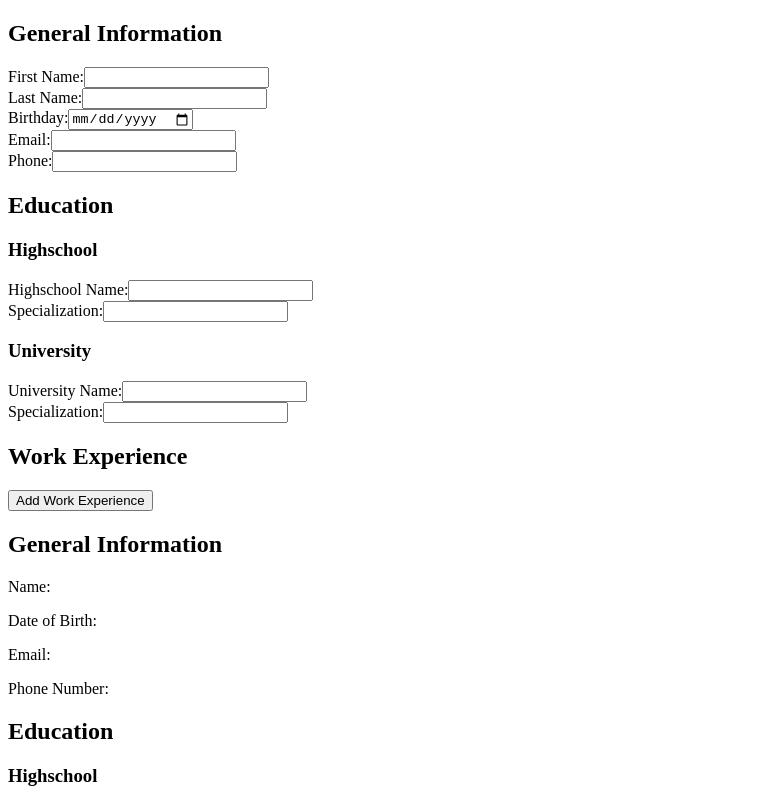
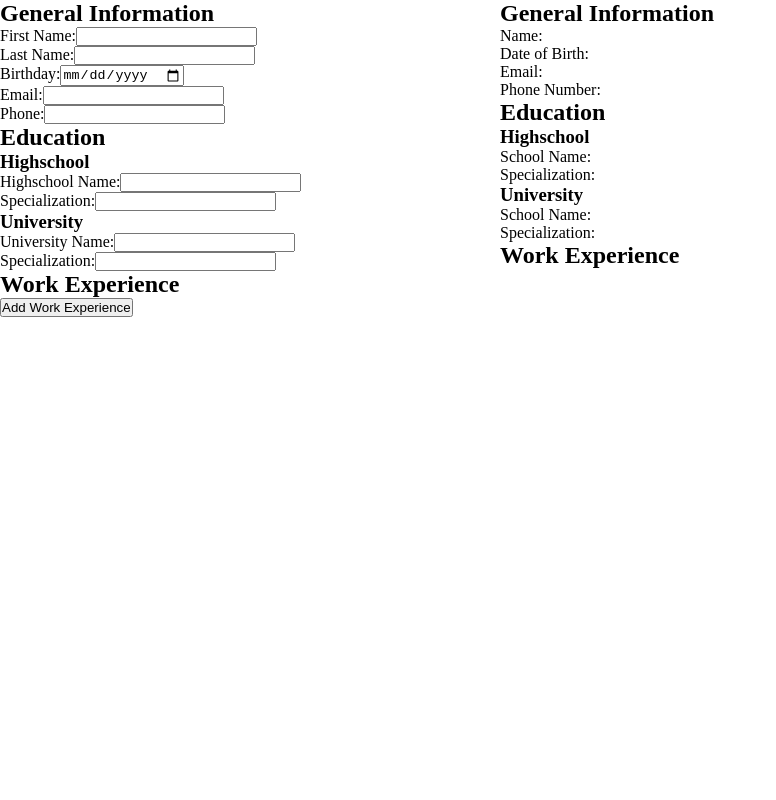
Before and after one commit to Tou1lle/cv-application-top, a React (Vite) app: page / in a window 1280 px wide. Shown: the top 800 px of the page, without its empty margins (0-776 px from the left). Built offline with nearby package versions, Linux system fonts and the light colour scheme.

Commit message:
Add style files

```diff
--- a/src/components/App.jsx
+++ b/src/components/App.jsx
@@ -1,6 +1,7 @@
 import { useState } from "react"
 import InputSection from "./InputSection"
 import { GeneralInfo, EducationInfo, WorkInfo } from "./CVSection"
+import "./../styles/App.css"
 
 export default function App() {
   const [generalData, setGeneralData] = useState({
--- a/src/styles/App.css
+++ b/src/styles/App.css
@@ -0,0 +1,20 @@
+*,
+*::after,
+*::before {
+  margin: 0;
+  padding: 0;
+}
+
+#root {
+  min-height: 100vh;
+  display: flex;
+}
+
+.left-side {
+  max-width: 500px;
+  flex: 1;
+}
+
+.right-side {
+  flex: 1;
+}
```
